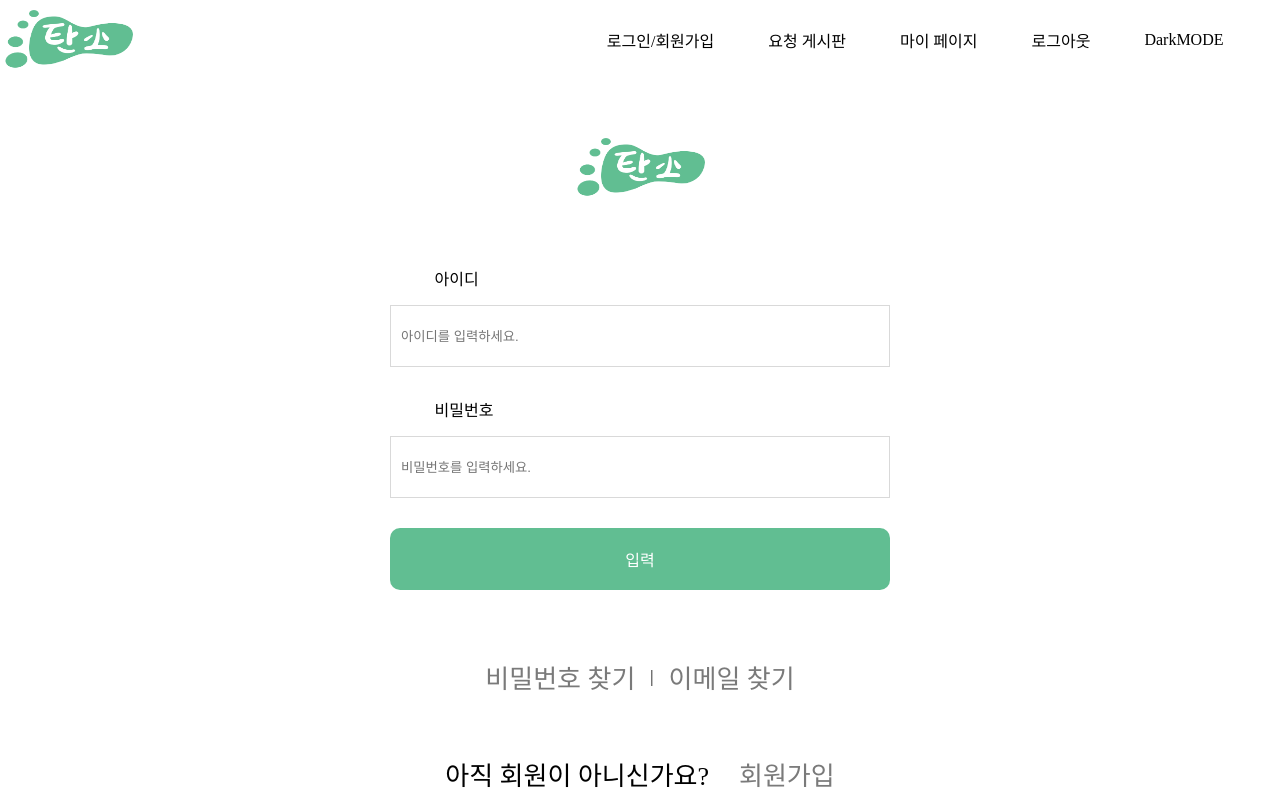
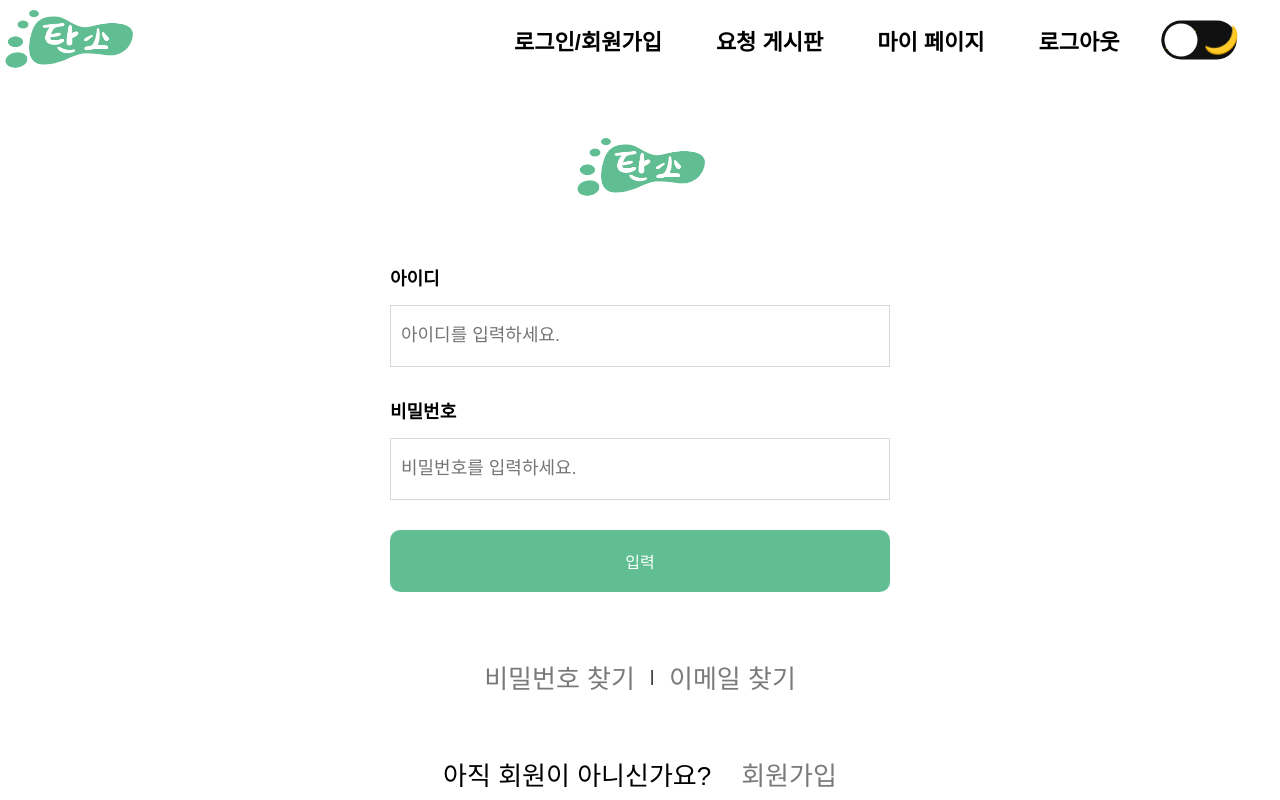
Before and after one commit to jlee7003/Elice-team06, a React (Vite) app in the folder front/: page /login in a window 1280 px wide. Shown: the top 800 px of the page. Built offline with nearby package versions, Linux system fonts and the light colour scheme.

Commit message:
remove ThemeProvider

```diff
--- a/front/src/App.tsx
+++ b/front/src/App.tsx
@@ -17,6 +17,7 @@ export interface Props {
 }
 const App = () => {
     const [darkMode] = useRecoilState(DarkMode);
+    console.log(darkMode);
     const setToken = useSetRecoilState(token);
     const [visible, setVisible] = useRecoilState(visibleCommonComponent);
     const isLanding = window.location.href.split("/").includes("landing");
@@ -44,7 +45,7 @@ const App = () => {
 
     return (
         <Router>
-            <ThemeProvider>
+            {/* <ThemeProvider> */}
             <GlobalStyle mode={darkMode ?? "Light"} />
             {visible && <Header />}
             <Routes>
@@ -53,7 +54,7 @@ const App = () => {
                 ))}
             </Routes>
             {visible && <Footer />}
-            </ThemeProvider>
+            {/* </ThemeProvider> */}
         </Router>
     );
 };
--- a/front/src/components/ChallengeDetailMainCard.tsx
+++ b/front/src/components/ChallengeDetailMainCard.tsx
@@ -134,10 +134,10 @@ const ChallengeDetailMainCard = () => {
                 </div>
                 <OKButton onClick={addjoiner}>챌린지 참여하기</OKButton>
                 <SubTitle>댓글 남기기</SubTitle>
-                <span style={{ fontSize: "14px", fontWeight: "bold", margin: "0px 10px 0px 0px" }}>
+                <span style={{ fontSize: "16px", fontWeight: "bold", margin: "0px 10px 0px 0px" }}>
                     작성자
                 </span>
-                <span style={{ fontSize: "13px", fontWeight: "bold", color: "#838383" }}>
+                <span style={{ fontSize: "16px", fontWeight: "bold", color: "#838383" }}>
                     내 아이디
                 </span>
                 <Input placeholder="댓글을 작성하세요." name="comment" ref={commentsRef} />
--- a/front/src/components/ThemeWrapper.tsx
+++ b/front/src/components/ThemeWrapper.tsx
@@ -3,11 +3,12 @@ import { Theme, ThemeContextType } from "@/styles/theme";
 import { ThemeContext } from "@/UI/themeProvider";
 import { useRecoilState } from "recoil";
 import DarkMode from "@/recoil/darkMode";
+import { CheckBox, Label, Sun, Moon } from "@/styles/pages/toggleButton-style";
 const ThemeWrapper: React.FC = ({ children }: any) => {
     // const { theme, changeTheme } = React.useContext(ThemeContext) as ThemeContextType;
-
+    const chk = document.getElementById("chk");
     const [darkMode, setDarkMode] = useRecoilState(DarkMode);
-    function handleClick(e: React.MouseEvent<HTMLButtonElement, MouseEvent>) {
+    function handleChange(e: React.ChangeEvent<HTMLInputElement>) {
         if (darkMode == "Light") {
             setDarkMode("Dark");
         } else {
@@ -16,7 +17,14 @@ const ThemeWrapper: React.FC = ({ children }: any) => {
     }
     return (
         <>
-            <button onClick={handleClick}>DarkMODE</button>
+            <div>
+                <CheckBox type="checkbox" id="chk" onChange={handleChange} />
+                <Label>
+                    <Sun>☀️</Sun>
+                    <Moon>🌙</Moon>
+                    <div></div>
+                </Label>
+            </div>
             {children}
         </>
     );
--- a/front/src/styles/common/Header-style.ts
+++ b/front/src/styles/common/Header-style.ts
@@ -38,7 +38,8 @@ export const HeaderMenuItem = styled.div`
     display: flex;
     cursor: pointer;
     align-items: Center;
-    font-size: 16px;
+    font-size: ${cssUnit.fontSize.tittle};
+    font-weight: bold;
     justify-content: center;
     text-align: center;
     margin-right: 54px;
@@ -48,14 +49,14 @@ export const HeaderSpace = styled.div`
     width: 83px;
     height: 59px;
     align-items: Center;
-    font-size: 16px;
+    font-size: ${cssUnit.fontSize.small};
     justify-content: center;
     text-align: center;
 `;
 export const HeaderAdminMenuItem = styled.div`
     width: 33%;
     align-items: Center;
-    font-size: 20px;
+    font-size: ${cssUnit.fontSize.tittle};
     justify-content: center;
     text-align: center;
 `;
--- a/front/src/styles/global-style.ts
+++ b/front/src/styles/global-style.ts
@@ -1,12 +1,23 @@
 import { createGlobalStyle, css } from "styled-components";
 import { Props } from "../App";
 const font = css`
-    @font-face {
+    /* @font-face {
+        font-family: "Noto Sans KR", sans-serif;
         font-family: "EliceDigitalBaeum-Bd";
+
+
         src: url("https://cdn.jsdelivr.net/gh/projectnoonnu/noonfonts_elice@1.0/EliceDigitalBaeum-Bd.woff2")
             format("woff2");
         font-weight: normal;
         font-style: normal;
+    } */
+    @font-face {
+        font-family: "Noto Sans KR";
+        font-style: normal;
+        font-weight: 100;
+        src: url(//fonts.gstatic.com/ea/notosanskr/v2/NotoSansKR-Thin.woff2) format("woff2"),
+            url(//fonts.gstatic.com/ea/notosanskr/v2/NotoSansKR-Thin.woff) format("woff"),
+            url(//fonts.gstatic.com/ea/notosanskr/v2/NotoSansKR-Thin.otf) format("opentype");
     }
 `;
 
@@ -15,11 +26,13 @@ const GlobalStyle = createGlobalStyle<Props>`
         margin: 0;
         padding: 0;
         box-sizing: border-box;
+        font-family: "Noto Sans KR", sans-serif;
+        transition: background-color 0.2s linear;
 
-        font-family: ${font};
         #root > div{
             width:100vw;
             height:100vh;
+
         }
         ${(props) =>
             props.mode == "Light"
@@ -40,6 +53,9 @@ const GlobalStyle = createGlobalStyle<Props>`
             cursor: pointer;
         }
     }
+    input,select {
+       color: black;
+    }
 
     #root > div {
         width: 100vw;
--- a/front/src/styles/index.css
+++ /dev/null
@@ -1,135 +0,0 @@
-@import url(//font.elice.io/EliceDigitalBaeum.css);
-/* @media only screen and (max-width: 890px) {
-  .hide {
-    display: none;
-  }
-  .apear {
-    display: inline;
-  }
-  .juscenter {
-    display: flex;
-    justify-content: center;
-  }
-  .widthx {
-    width: auto;
-  }
-} */
-/*
-@font-face {
-  font-family: "Elice Digital";
-  src: url(./EliceDigitalBaeum_Regular.ttf);
-}
-html,
-body {
-  font-family: "Elice Digital";
-}
-.elice {
-  font-family: "Elice Digital";
-}
-.alwaysnone {
-  display: none;
-}
-.cursor_test {
-  cursor: pointer;
-}
-.inputwidth {
-  width: 100%;
-}
-.nodata {
-  width: 1300px;
-  height: 600px;
-  display: flex;
-  justify-content: center;
-  align-items: center;
-}
-
-.margin10 {
-  margin: 10px;
-}
-.padding5 {
-  padding: 30px;
-}
-.margin_b10 {
-  margin: 0 0 10px 0;
-}
-.margin_tb10 {
-  margin: 10px 0 10px 0;
-}
-.margin_r5 {
-  margin: 0 5px 0 0;
-}
-.flex_center {
-  display: flex;
-  align-content: center;
-}
-.form-control {
-  width: 100%;
-  padding: 0.375rem 0.75rem;
-  font-size: 1rem;
-  font-weight: 400;
-  line-height: 1.5;
-  color: #212529;
-  display: block;
-  background-color: #fff;
-  background-clip: padding-box;
-  border: 1px solid #ced4da;
-  -webkit-appearance: none;
-  appearance: none;
-  border-radius: 0.25rem;
-  transition: border-color 0.15s ease-in-out, box-shadow 0.15s ease-in-out;
-}
-.sideBox {
-  position: fixed;
-  z-index: 9;
-  bottom: 40%;
-  right: 4.5%;
-  border-radius: 30px;
-  width: 180px;
-  height: 280px;
-  display: flex;
-  justify-content: center;
-  flex-direction: column;
-  align-items: center;
-  width: 180px;
-  height: 280px;
-  border-radius: 20px;
-}
-.sideInnerBox {
-  margin-left: 12%;
-  margin-top: 30px;
-  padding: 10px;
-  height: 65%;
-  justify-content: center;
-  display: inline-block;
-} */
-#light {
-    background: white !important;
-    border: 1px solid rgba(0, 0, 0, 0.125) !important;
-    color: black !important;
-}
-#dark {
-    background: #1e1e22 !important;
-    border: 1px solid white !important;
-    color: white !important;
-}
-.light {
-    background: white !important;
-    border: 1px solid rgba(0, 0, 0, 0.125) !important;
-    color: black !important;
-}
-.dark {
-    background: #1e1e22 !important;
-    border: 1px solid white !important;
-    color: white !important;
-}
-
-#blight {
-    border: 0px solid rgba(0, 0, 0, 0.125);
-    color: black;
-    background: white !important;
-}
-#bdark {
-    background: #1e1e22 !important;
-    border: 0px solid white;
-    color: white;
-}
--- a/front/src/styles/pages/challengedetail-style.ts
+++ b/front/src/styles/pages/challengedetail-style.ts
@@ -1,10 +1,10 @@
 import styled from "styled-components";
-
+import cssUnit from "@/lib/cssUnit";
 export const Container = styled.div`
     display: grid;
     place-items: start center;
 
-    width: 100vw;
+    width: ${cssUnit.unit.width};
     height: 100vh;
 `;
 export const CenterContainer = styled.div`
@@ -52,7 +52,7 @@ export const CommentContainer = styled.div`
     position: relative;
 `;
 export const TargetLabel = styled.div`
-    font-size: 18px;
+    font-size: ${cssUnit.fontSize.normal};
     margin: 15px 0px;
     color: #888888;
     font-weight: bold;
@@ -63,7 +63,7 @@ export const TargetLabel = styled.div`
     }
 `;
 export const Contents = styled.div`
-    font-size: 18px;
+    font-size: ${cssUnit.fontSize.normal};
     margin: 15px 15px 100px 15px;
     white-space: pre-wrap;
     line-height: 35px;
@@ -71,7 +71,7 @@ export const Contents = styled.div`
 export const CommentBox = styled.div`
     display: grid;
     grid-template-columns: 10% 1fr 4fr;
-    font-size: 14px;
+    font-size: ${cssUnit.fontSize.normal};
     margin: 15px 15px 15px 15px;
     border: 1px solid #e8e8e8;
     border-radius: 10px;
@@ -84,15 +84,13 @@ export const CommentBox = styled.div`
 `;
 
 export const BoardCard = styled.div`
-    width: 1275px;
+    width: ${cssUnit.unit.width};
     height: 171px;
     border: 1px solid #dddddd;
     background-color: #ffffff;
     margin: 10px;
 `;
 export const Graph = styled.div`
-    /* width: 1275px; */
-    /* height: 171px; */
     width: 400px;
     height: 256px;
     border: 1px solid #dddddd;
@@ -110,28 +108,31 @@ export const OKButton = styled.button`
     all: unset;
 
     text-align: center;
-    width: 411px;
+    width: ${cssUnit.unit.formWidth};
     height: 50px;
-    background-color: #75c6a0;
+    background-color: ${cssUnit.color.carbongreen};
     border: 0px solid #293e49;
     border-radius: 10px;
     margin: 20px 0px;
     color: white;
 `;
 export const Input = styled.input`
-    width: 411px;
+    width: ${cssUnit.unit.formWidth};
     height: 62px;
     border: 1px solid #d9d9d9;
     background-color: #fbfbfb;
     /* margin-bottom: 30px; */
     margin: 20px 0px 0px 0px;
     padding: 10px;
+    &::placeholder {
+        font-size: ${cssUnit.fontSize.normal};
+    }
 `;
 export const CommentButton = styled.button`
     all: unset;
     margin-top: 10px;
     text-align: center;
-    width: 411px;
+    width: ${cssUnit.unit.formWidth};
     height: 50px;
     background-color: #fbfbfb;
     border: 1px solid #d9d9d9;
--- a/front/src/styles/pages/home-style.ts
+++ b/front/src/styles/pages/home-style.ts
@@ -23,7 +23,7 @@ export const Category = styled.div`
         grid-area: title;
         width: 100%;
         height: 53px;
-
+        font-weight: ${cssUnit.fontWeight.bold};
         font-size: ${cssUnit.fontSize.medium};
     }
 
--- a/front/src/styles/pages/login-style.ts
+++ b/front/src/styles/pages/login-style.ts
@@ -30,7 +30,9 @@ export const Form = styled.form`
 `;
 
 export const Label = styled.label`
-    width: ${cssUnit.unit.formWidth};
+    width: 100%;
+    font-size: ${cssUnit.fontSize.normal};
+    font-weight: ${cssUnit.fontWeight.bold};
     margin-bottom: 15px;
 `;
 
@@ -59,6 +61,9 @@ export const Input = styled.input`
     padding: 10px;
 
     border: 1px solid #d9d9d9;
+    &::placeholder {
+        font-size: ${cssUnit.fontSize.normal};
+    }
 `;
 
 export const SubmitButton = styled.button`
--- /dev/null
+++ b/front/src/styles/pages/toggleButton-style.ts
@@ -0,0 +1,116 @@
+import styled from "styled-components";
+import cssUnit from "@/lib/cssUnit";
+
+export const Main = styled.main`
+    display: grid;
+    place-items: center;
+
+    width: 100vw;
+    height: 100vh;
+
+    & > section > img {
+        margin-bottom: 30px;
+    }
+
+    & > section {
+        display: flex;
+        flex-direction: column;
+        align-items: center;
+    }
+`;
+
+export const ContainerWrap = styled.form`
+    display: flex;
+    flex-direction: column;
+    justify-content: center;
+    align-items: center;
+
+    width: 500px;
+    height: 400px;
+`;
+
+export const Label = styled.label`
+    width: 100%;
+    font-size: ${cssUnit.fontSize.normal};
+    font-weight: ${cssUnit.fontWeight.bold};
+    background-color: #111;
+    border-radius: 50px;
+    /* cursor: pointer; */
+
+    display: flex;
+    align-items: center;
+    justify-content: space-between;
+    position: relative;
+    height: 26px;
+    width: 50px;
+    transform: scale(1.5);
+
+    div {
+        background-color: #fff;
+        border-radius: 50%;
+        position: absolute;
+        top: 2px;
+        left: 2px;
+        height: 22px;
+        width: 22px;
+        transform: translateX(0px);
+        transition: transform 0.2s linear;
+    }
+`;
+
+export const Sun = styled.i`
+    color: #f1c40f;
+    border-radius: 50%;
+    background-color: #111;
+`;
+
+export const Moon = styled.i`
+    color: #f39c12;
+    border-radius: 50%;
+    background-color: #111;
+`;
+export const CheckBox = styled.input`
+    opacity: 0;
+    position: absolute;
+    height: 30px;
+    width: 60px;
+    top: 25px;
+    right: 270px;
+    z-index: 1;
+    /* transform: translateX(24px); */
+    &:checked + Label div {
+        transform: translateX(24px);
+    }
+`;
+
+export const SubmitButton = styled.button`
+    all: unset;
+
+    width: 100%;
+    height: 62px;
+
+    border: 0px solid #293e49;
+    border-radius: 10px;
+
+    background-color: ${cssUnit.color.green};
+    color: white;
+
+    text-align: center;
+`;
+
+export const Menu = styled.div`
+    display: flex;
+    justify-content: center;
+    align-items: center;
+
+    margin-bottom: 15px;
+    margin-top: 15px;
+
+    color: #7a7a7a;
+`;
+
+export const MenuButton = styled.button`
+    margin: 15px;
+
+    font-size: ${cssUnit.fontSize.medium};
+`;
```
Also changed, not shown: front/src/lib/cssUnit.ts (+7 -0 lines), front/src/styles/pagination-style.ts (+1 -7 lines), 1 other file (tests, documents, lock files or other folders). Lines whose indentation alone changed are shown as unchanged.
